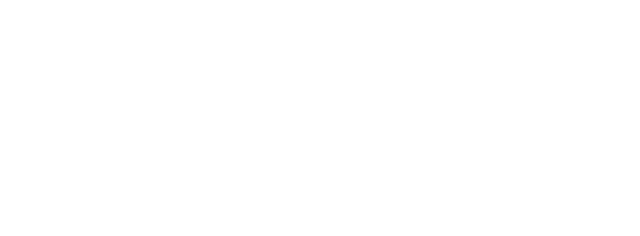
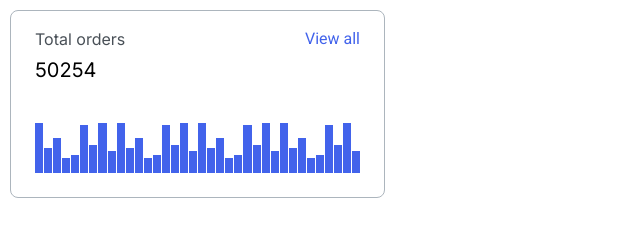
Before and after one commit to js-tasks-ru/htmlcss-20230714_ivan61, a website: page 04-lection2/01-histogram/index.html in a window 1280 px wide. Shown: the whole page, without its empty margins (0-640 px from the left). Drawn offline with Linux system fonts and the light colour scheme.

Commit message:
performance of the work histogram

```diff
--- a/04-lection2/01-histogram/histogram.css
+++ b/04-lection2/01-histogram/histogram.css
@@ -0,0 +1,57 @@
+.histogram {
+    padding: 16px 24px 24px;
+    border-radius: 8px;
+    border: 1px solid var(--grey-3);
+    font-family: Inter, sans-serif;
+    font-style: normal;
+    font-weight: 400;
+}
+
+.histogram__panel {
+    display: flex;
+    justify-content: space-between;
+}
+
+.histogram__info {
+    display: flex;
+    flex-direction: column;
+    gap: 6px;
+}
+
+.histogram__title {
+    font-family: Inter, sans-serif;
+    font-weight: 400;
+    font-size: 16px;
+    line-height: 24px;
+    color: var(--grey-4);
+    margin: 0;
+}
+
+.histogram__quantity {
+    font-family: Inter, sans-serif;
+    font-weight: 400;
+    font-size: 20px;
+    line-height: 26px;
+    margin: 0;
+}
+
+.histogram__link {
+    font-size: 16px;
+    line-height: 24px;
+    color: var(--royalBlue);
+    text-decoration: none;
+    pointer-events: none;
+    padding-top: 3px;
+}
+
+.histogram__schedule {
+    display: flex;
+    align-items: flex-end;
+    gap: 1px;
+    margin-top: 40px;
+    height: 50px;
+}
+.histogram__rectangle{
+    width: 9px;
+    background: var(--royalBlue);
+}
--- a/04-lection2/01-histogram/index.html
+++ b/04-lection2/01-histogram/index.html
@@ -5,7 +5,56 @@
         <link rel="stylesheet" href="../../assets/css/main.css">
         <link rel="stylesheet" href="./histogram.css">
     </head>
-    <body>
+    <body style="padding: 10px; width: 375px;">
+    <div class="histogram">
+        <div class="histogram__panel">
+            <div class="histogram__info">
+                <h3 class="histogram__title">Total orders</h3>
+                <h3 class="histogram__quantity">50254</h3>
+            </div>
+           <div style="cursor: pointer"> <!-- для эффекта "курсор" т.к. ссылка не активна-->
+                <a href="/" class="histogram__link">View all</a>
+            </div>
 
+        </div>
+        <div class="histogram__schedule">
+            <div style="height: 50px" class="histogram__rectangle"></div>
+            <div style="height: 25px" class="histogram__rectangle"></div>
+            <div style="height: 35px" class="histogram__rectangle"></div>
+            <div style="height: 15px" class="histogram__rectangle"></div>
+            <div style="height: 18px" class="histogram__rectangle"></div>
+            <div style="height: 48px" class="histogram__rectangle"></div>
+            <div style="height: 28px" class="histogram__rectangle"></div>
+            <div style="height: 50px" class="histogram__rectangle"></div>
+            <div style="height: 22px" class="histogram__rectangle"></div>
+            <div style="height: 50px" class="histogram__rectangle"></div>
+            <div style="height: 25px" class="histogram__rectangle"></div>
+            <div style="height: 35px" class="histogram__rectangle"></div>
+            <div style="height: 15px" class="histogram__rectangle"></div>
+            <div style="height: 18px" class="histogram__rectangle"></div>
+            <div style="height: 48px" class="histogram__rectangle"></div>
+            <div style="height: 28px" class="histogram__rectangle"></div>
+            <div style="height: 50px" class="histogram__rectangle"></div>
+            <div style="height: 22px" class="histogram__rectangle"></div>
+            <div style="height: 50px" class="histogram__rectangle"></div>
+            <div style="height: 25px" class="histogram__rectangle"></div>
+            <div style="height: 35px" class="histogram__rectangle"></div>
+            <div style="height: 15px" class="histogram__rectangle"></div>
+            <div style="height: 18px" class="histogram__rectangle"></div>
+            <div style="height: 48px" class="histogram__rectangle"></div>
+            <div style="height: 28px" class="histogram__rectangle"></div>
+            <div style="height: 50px" class="histogram__rectangle"></div>
+            <div style="height: 22px" class="histogram__rectangle"></div>
+            <div style="height: 50px" class="histogram__rectangle"></div>
+            <div style="height: 25px" class="histogram__rectangle"></div>
+            <div style="height: 35px" class="histogram__rectangle"></div>
+            <div style="height: 15px" class="histogram__rectangle"></div>
+            <div style="height: 18px" class="histogram__rectangle"></div>
+            <div style="height: 48px" class="histogram__rectangle"></div>
+            <div style="height: 28px" class="histogram__rectangle"></div>
+            <div style="height: 50px" class="histogram__rectangle"></div>
+            <div style="height: 22px" class="histogram__rectangle"></div>
+        </div>
+    </div>
     </body>
 </html>
--- a/assets/css/main.css
+++ b/assets/css/main.css
@@ -10,6 +10,7 @@
     --pink: #F784AD;
     --purple: #7048E8;
     --blue: #374FC7;
+    --royalBlue: #4263EB;
     --red: #F03D3E;
     --grey-1: #F8F9FA;
     --grey-2: #DDE2E5;
--- a/assets/fonts/fonts.css
+++ b/assets/fonts/fonts.css
@@ -1 +1,2 @@
 @import url('https://fonts.googleapis.com/css2?family=Roboto:ital,wght@0,100;0,300;0,400;0,500;0,700;0,900;1,100;1,300;1,400;1,500;1,700;1,900&display=swap');
+@import url('https://fonts.googleapis.com/css2?family=Inter:wght@300;400;500;600;700;800&display=swap');
```
